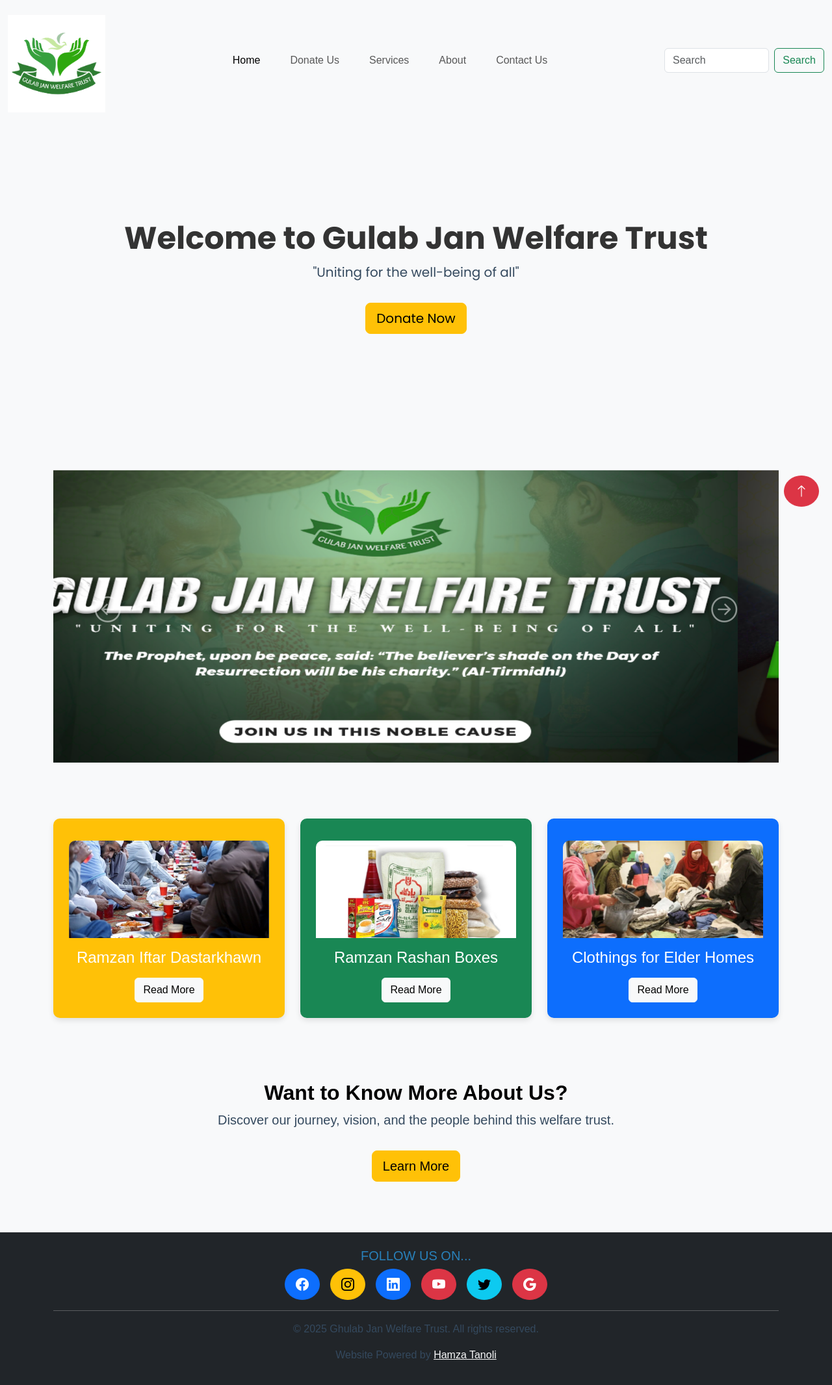
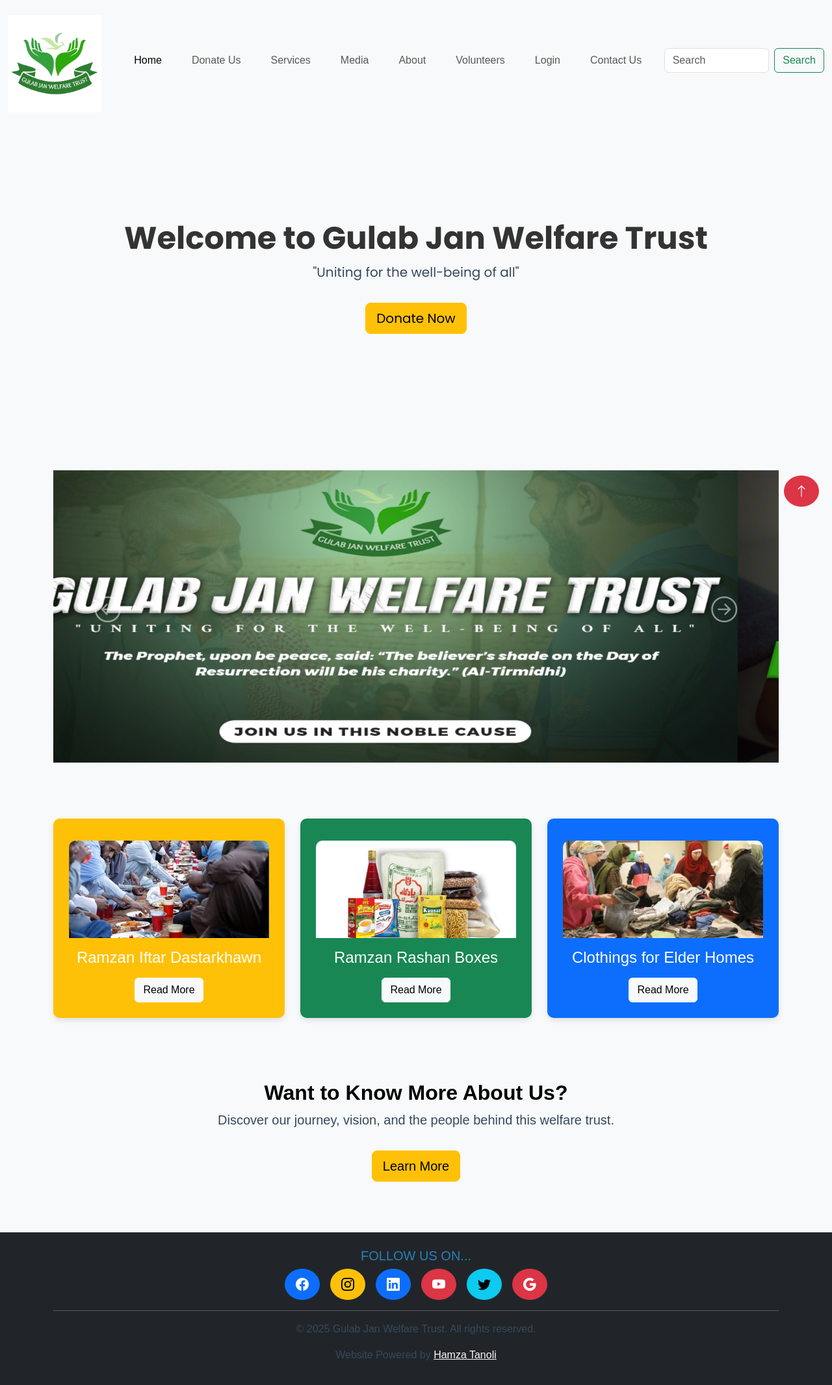
Before and after one commit to ighamza1/Ghulab-Jan-Welfare-Trust, a plain HTML site: page index.html in a window 1280 px wide. Shown: the whole page at 65% size. Drawn offline with nearby package versions, Linux system fonts and the light colour scheme.

Commit message:
Update index.html

```diff
--- a/index.html
+++ b/index.html
@@ -3,7 +3,7 @@
 <head>
     <meta charset="UTF-8">
     <meta name="viewport" content="width=device-width, initial-scale=1.0">
-    <title>Welfare Trust</title>
+    <title>Gulab Jan Welfare Trust</title>
 
     <!-- Bootstrap CSS -->
     <link href="https://cdn.jsdelivr.net/npm/bootstrap@5.3.3/dist/css/bootstrap.min.css" rel="stylesheet">
@@ -33,7 +33,11 @@
                     <li class="nav-item"><a class="nav-link active" href="index.html">Home</a></li>
                     <li class="nav-item"><a class="nav-link" href="donatenow.html">Donate Us</a></li>
                     <li class="nav-item"><a class="nav-link" href="#services">Services</a></li>
+                    <li class="nav-item"><a class="nav-link" href="media.html">Media</a></li>
                     <li class="nav-item"><a class="nav-link" href="about_us.html">About</a></li>
+                    <li class="nav-item"><a class="nav-link" href="volunteer.html">Volunteers</a></li>
+                    <li class="nav-item"><a class="nav-link" href="admin-login.html">Login</a></li>
+
                     <li class="nav-item"><a class="nav-link" href="#Contact">Contact Us</a></li>
                 </ul>
                 <form class="d-flex mt-2 mt-lg-0">
@@ -142,7 +146,7 @@
           </div>
 
             <hr class="my-3">
-            <p>© 2025 Ghulab Jan Welfare Trust. All rights reserved.</p>
+            <p>© 2025 Gulab Jan Welfare Trust. All rights reserved.</p>
             <p>Website Powered by <a href="https://www.linkedin.com/in/hamza-riaz-3857a4310/" class="text-light">Hamza Tanoli</a></p>
         </div>
 
```
